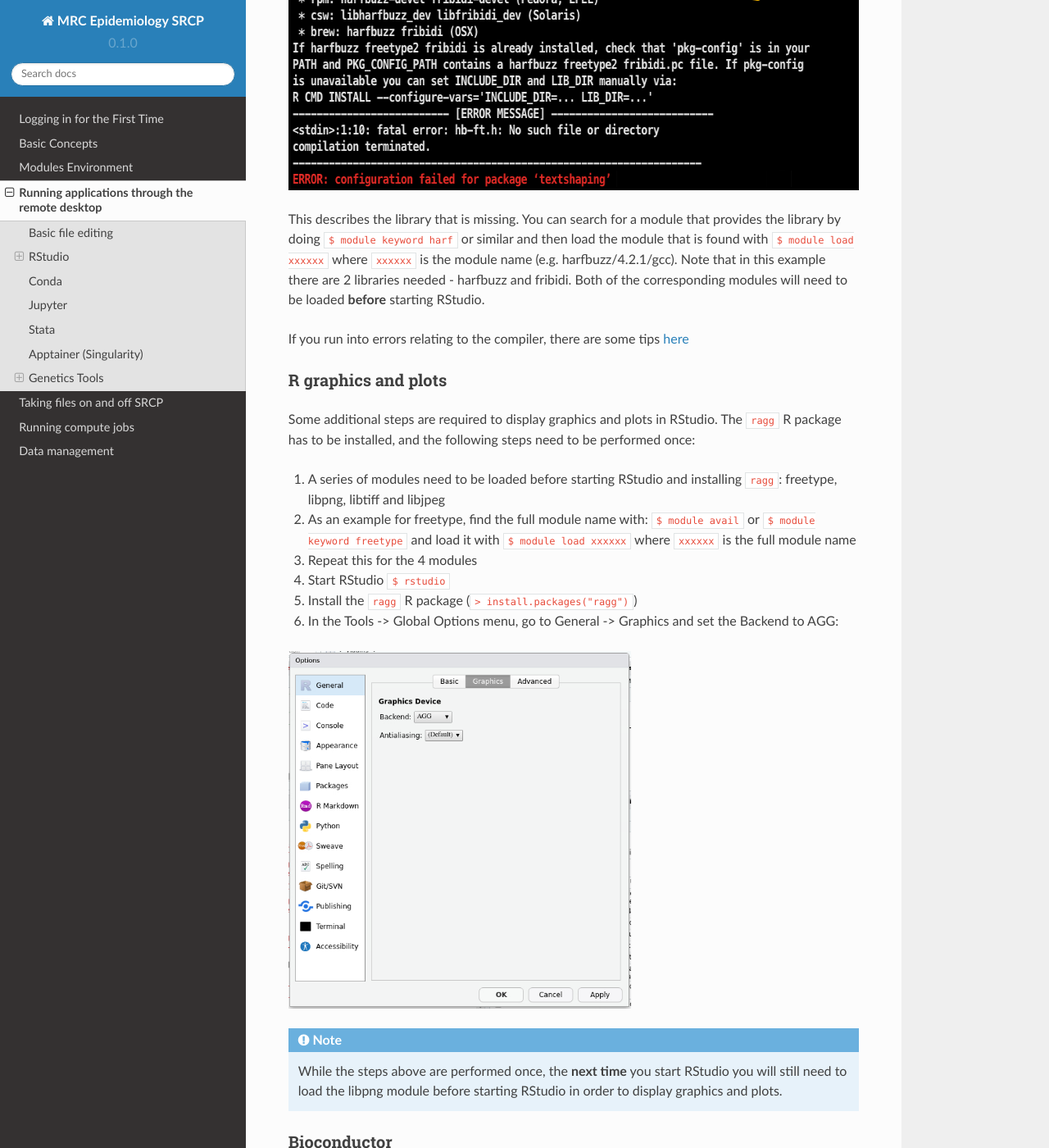
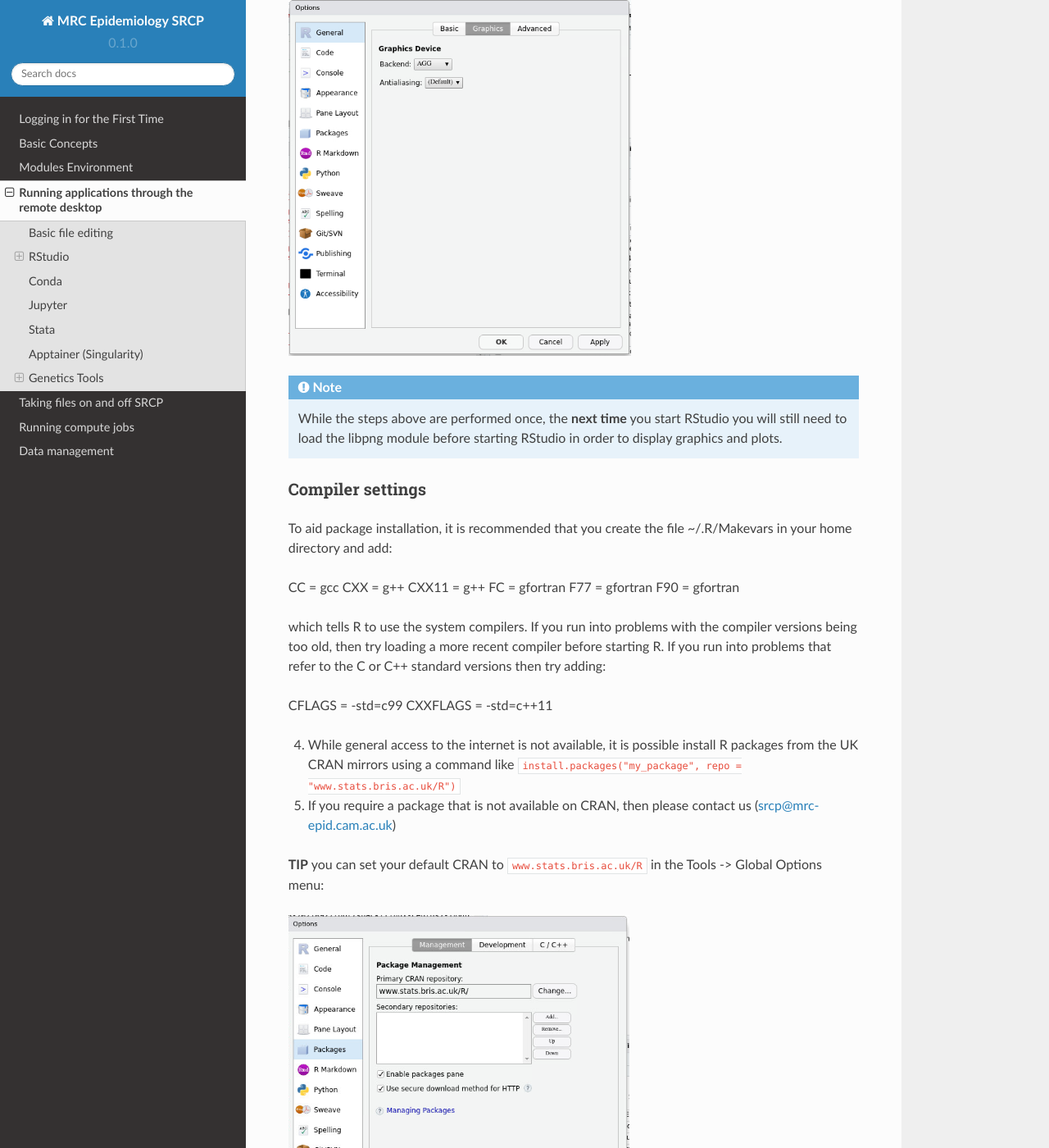
Before and after one commit to epi-analysis/SRCP_docs, a Sphinx documentation site: the page built from docs/source/03-Running-applications-through-the-remote-desktop.rst, in a window 1280 px wide and 1400 px high, scrolled down 1709 px. Shown: the whole window at 82% size. Built offline with Sphinx 7.4.7 and the Read the Docs theme 2.0.0, drawn with Linux system fonts in a browser that asks for light colours; some of the changed text lies outside the part shown.

Commit message:
Update 03-Running-applications-through-the-remote-desktop.rst

```diff
--- a/docs/source/03-Running-applications-through-the-remote-desktop.rst
+++ b/docs/source/03-Running-applications-through-the-remote-desktop.rst
@@ -15,27 +15,14 @@
 1. Find the RStudio module: ``$ module avail`` or ``$ module keyword studio`` and load it with ``$ module load xxxxxx`` where ``xxxxxx`` is the full module name
 2. Start RStudio ``$ rstudio``
 3. The RStudio window should open
-4. While general access to the internet is not available, it is possible install R packages from the UK CRAN mirrors using a command like ``install.packages("my_package", repo = "www.stats.bris.ac.uk/R")``
-5. If you require a package that is not available on CRAN, then please contact us (srcp@mrc-epid.cam.ac.uk)
 
-**TIP** you can set your default CRAN to ``www.stats.bris.ac.uk/R`` in the Tools -> Global Options menu:
+Set default CRAN
+~~~~~~~~~~~~~~~~
+For easier package installation, set your default CRAN to ``www.stats.bris.ac.uk/R`` in the Tools -> Global Options menu (only needs to be done once):
 
 .. figure:: ../../images/rstudio-global-options.png
   :scale: 70 %
   :alt: RStudio
-
-R Package Installation Issues
-~~~~~~~~~~~~~~~~~~~~~~~~~~~~~
-
-R packages are often not written entirely in R, but in low-level, compiled languages, most typically C++ and Fortran, for speed. This requires various compilers, headers and libraries for the packages to compile properly. On SRCP, these might have to be loaded as separate modules before you start R. For example, you might see an error like this:
-
-.. figure:: ../../images/r-package-error.png
-  :scale: 100 %
-  :alt: Rerror
-
-This describes the library that is missing. You can search for a module that provides the library by doing ``$ module keyword harf`` or similar and then load the module that is found with ``$ module load xxxxxx`` where ``xxxxxx`` is the module name (e.g. harfbuzz/4.2.1/gcc). Note that in this example there are 2 libraries needed - harfbuzz and fribidi. Both of the corresponding modules will need to be loaded **before** starting RStudio.
-
-If you run into errors relating to the compiler, there are some tips `here <https://docs.hpc.cam.ac.uk/hpc/software-packages/r.html#installing-r-packages>`__
 
 R graphics and plots
 ~~~~~~~~~~~~~~~~~~~~
@@ -54,6 +41,48 @@
 
 .. note::
    While the steps above are performed once, the **next time** you start RStudio you will still need to load the libpng module before starting RStudio in order to display graphics and plots.
+
+Compiler settings
+~~~~~~~~~~~~~~~~~
+To aid package installation, it is recommended that you create the file ~/.R/Makevars in your home directory and add::
+
+CC = gcc
+CXX = g++
+CXX11 = g++
+FC = gfortran
+F77 = gfortran
+F90 = gfortran
+
+which tells R to use the system compilers. If you run into problems with the compiler versions being too old, then try loading a more recent compiler before starting R. If you run into problems that refer to the C or C++ standard versions then try adding::
+
+CFLAGS = -std=c99
+CXXFLAGS = -std=c++11
+
+
+4. While general access to the internet is not available, it is possible install R packages from the UK CRAN mirrors using a command like ``install.packages("my_package", repo = "www.stats.bris.ac.uk/R")``
+5. If you require a package that is not available on CRAN, then please contact us (srcp@mrc-epid.cam.ac.uk)
+
+**TIP** you can set your default CRAN to ``www.stats.bris.ac.uk/R`` in the Tools -> Global Options menu:
+
+.. figure:: ../../images/rstudio-global-options.png
+  :scale: 70 %
+  :alt: RStudio
+
+R Package Installation
+~~~~~~~~~~~~~~~~~~~~~~
+
+While general access to the internet is not available, it is possible install R packages from the UK CRAN mirrors using a command like ``install.packages("my_package", repo = "www.stats.bris.ac.uk/R")``. If you have set the default CRAN (as described above), the ``repo=`` part can be left out. If you require a package that is not available on CRAN, then please contact us (srcp@mrc-epid.cam.ac.uk)
+
+R packages are often not written entirely in R, but in low-level, compiled languages, most typically C++ and Fortran, for speed. This requires various compilers, headers and libraries for the packages to compile properly. On SRCP, these might have to be loaded as separate modules before you start R. For example, you might see an error like this:
+
+.. figure:: ../../images/r-package-error.png
+  :scale: 100 %
+  :alt: Rerror
+
+This describes the library that is missing. You can search for a module that provides the library by doing ``$ module keyword harf`` or similar and then load the module that is found with ``$ module load xxxxxx`` where ``xxxxxx`` is the module name (e.g. harfbuzz/4.2.1/gcc). Note that in this example there are 2 libraries needed - harfbuzz and fribidi. Both of the corresponding modules will need to be loaded **before** starting RStudio.
+
+
+
 
 Bioconductor
 ~~~~~~~~~~~~
```
